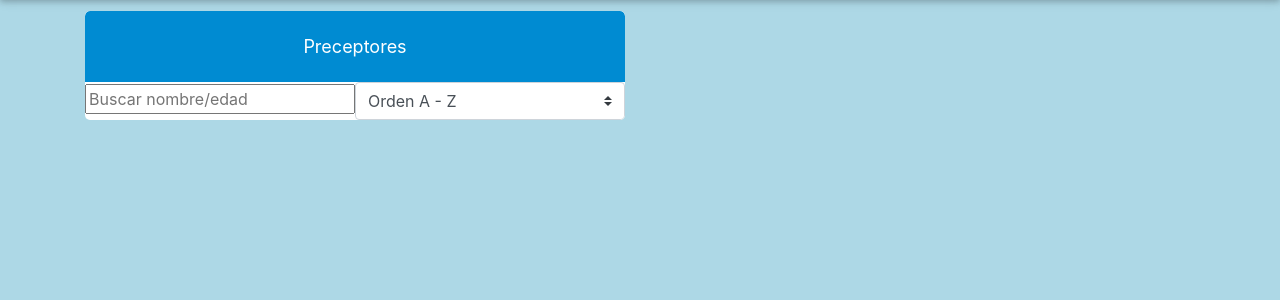
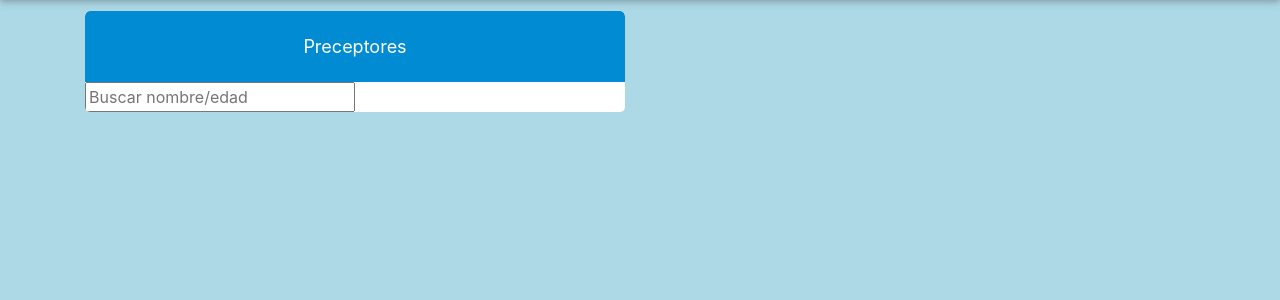
Before and after one commit to Grupo2Villada/proyectoFAT, a Django app: page /preceptor_list/ in a window 1280 px wide. Shown: the part 66-366 px from the top of the page. Run offline with Django 3.2, Linux system fonts and the light colour scheme; data that the repository does not hold is empty; some libraries are stand-ins or nearby versions.

Commit message:
saque el select nombre/curso de modificar preceptores

```diff
--- a/config/frontend/templates/preceptor_list.html
+++ b/config/frontend/templates/preceptor_list.html
@@ -52,11 +52,7 @@ Update preceptor
      <thead>
     <tr>
          <input type="text" id="myInput" onkeyup="myFunction()" placeholder="Buscar nombre/edad" title="Type in a name" style="width: 270px;">
-<select class="custom-select" name= "orders" style="width: 270px;">
-  <option value="Orden A - Z">Orden A - Z </option>
-  <option value="Orden Curso"> Orden Curso</option>
 
-</select>
     </tr>
   </thead>
 </div>
```
